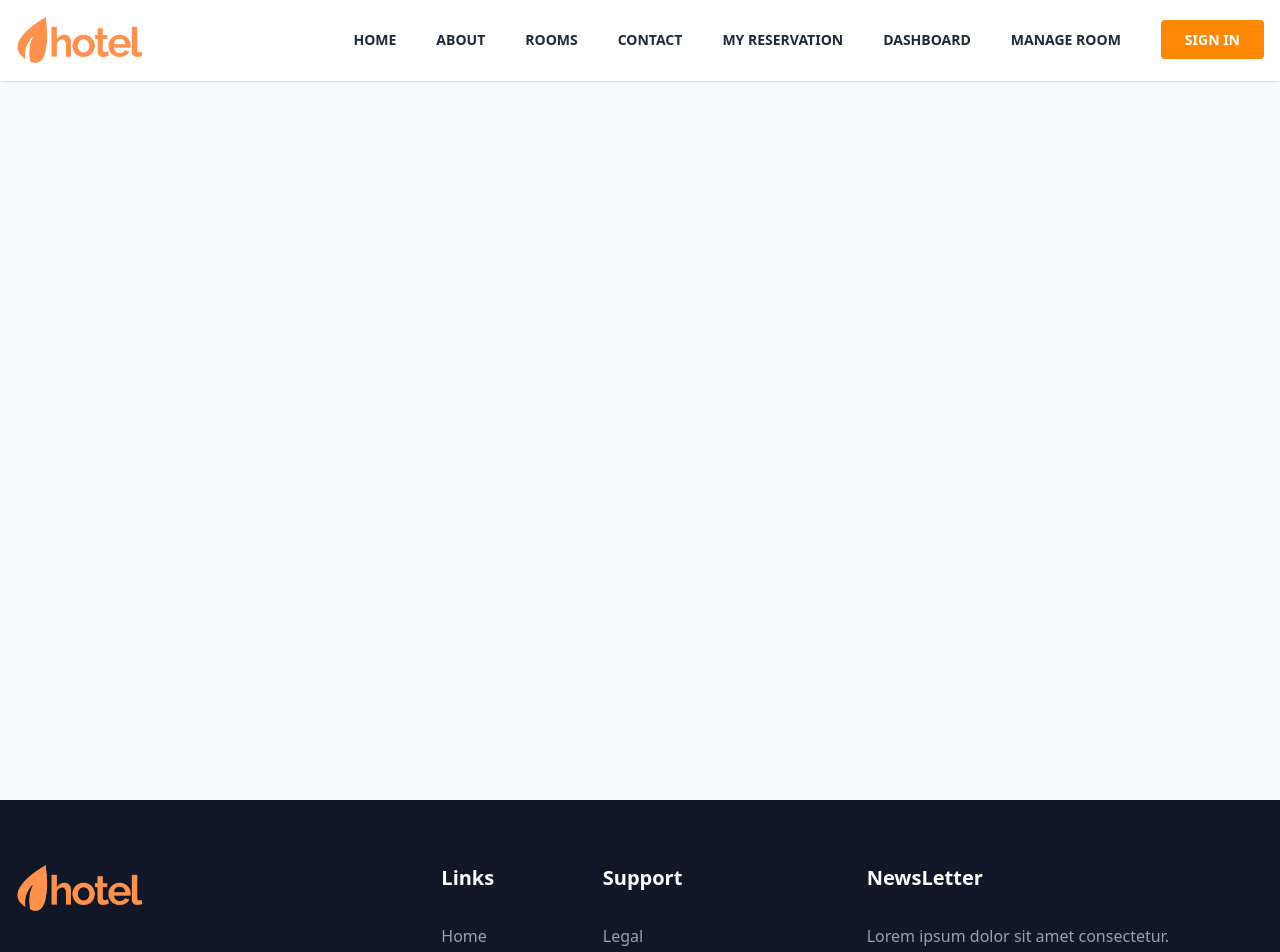
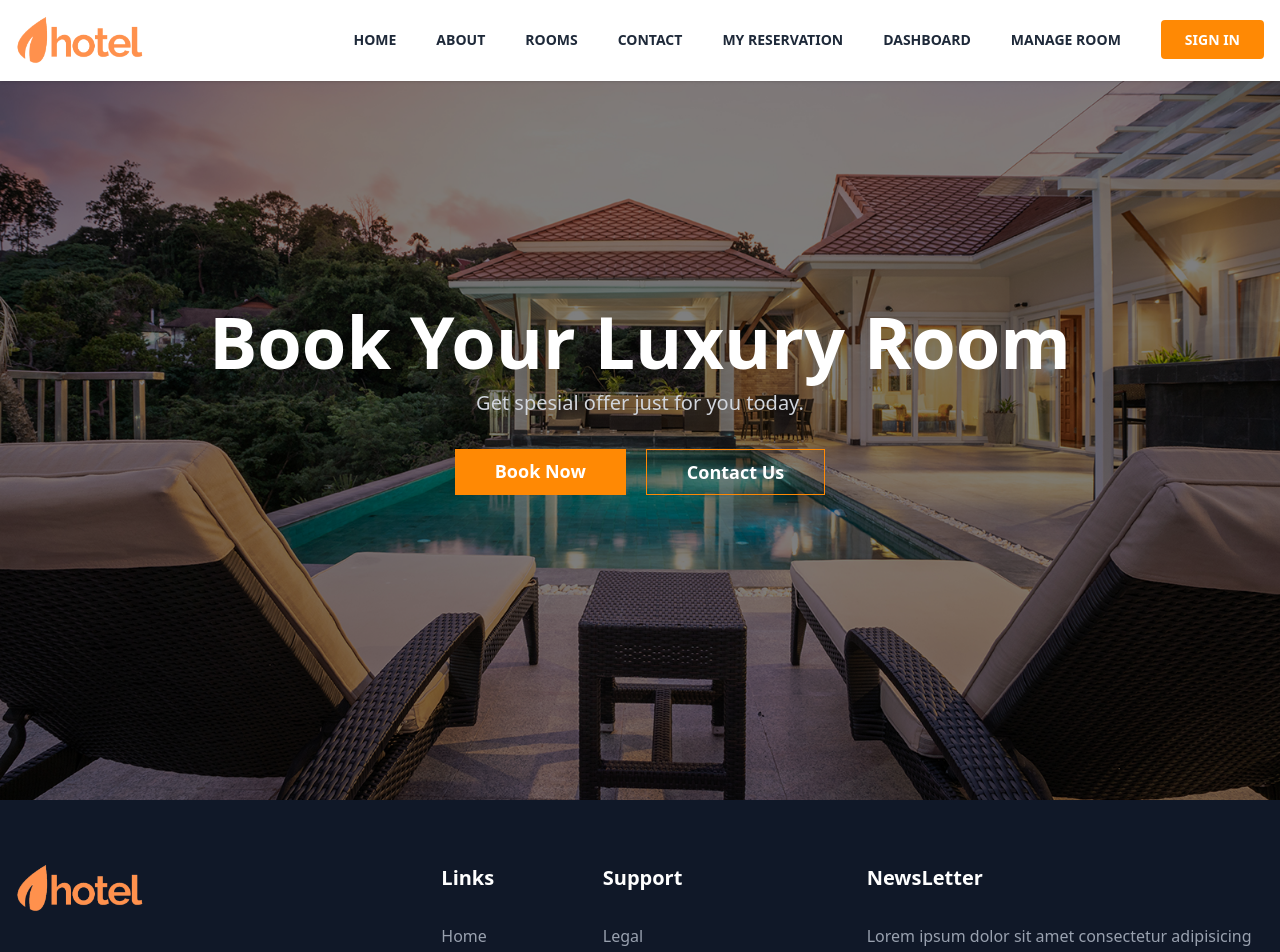
Before and after one commit to SugengPermana/booking-hotel, a Next.js app: page / in a window 1280 px wide. Shown: the top 952 px of the page. Built offline with nearby package versions, Linux system fonts and the light colour scheme.

Commit message:
create hero page

```diff
--- a/app/page.tsx
+++ b/app/page.tsx
@@ -1,7 +1,9 @@
+import Hero from "@/components/hero";
+
 export default function Home() {
   return (
-    <div className="">
-      <h1>Home Pages</h1>
+    <div>
+      <Hero />
     </div>
   );
 }
--- a/components/footer.tsx
+++ b/components/footer.tsx
@@ -27,30 +27,58 @@ const Footer = () => {
               <div className="flex-1 md:flex-none">
                 <h4 className="mb-8 text-xl font-semibold text-white">Links</h4>
                 <ul className="list-item space-y-5 text-gray-400">
-                <li><Link href="/">Home</Link></li>
-                <li><Link href="/about">About Us</Link></li>
-                <li><Link href="/room">Rooms</Link></li>
-                <li><Link href="/contact">Contact Us</Link></li>
+                  <li>
+                    <Link href="/">Home</Link>
+                  </li>
+                  <li>
+                    <Link href="/about">About Us</Link>
+                  </li>
+                  <li>
+                    <Link href="/room">Rooms</Link>
+                  </li>
+                  <li>
+                    <Link href="/contact">Contact Us</Link>
+                  </li>
                 </ul>
               </div>
 
               <div className="flex-1 md:flex-none">
-              <h4 className="mb-8 text-xl font-semibold text-white">Support</h4>
+                <h4 className="mb-8 text-xl font-semibold text-white">
+                  Support
+                </h4>
                 <ul className="list-item space-y-5 text-gray-400">
-                <li><Link href="#">Legal</Link></li>
-                <li><Link href="#">Terms & Conditions</Link></li>
-                <li><Link href="#">Payment Method</Link></li>
-                <li><Link href="#">Privacy Policy</Link></li>
+                  <li>
+                    <Link href="#">Legal</Link>
+                  </li>
+                  <li>
+                    <Link href="#">Terms & Conditions</Link>
+                  </li>
+                  <li>
+                    <Link href="#">Payment Method</Link>
+                  </li>
+                  <li>
+                    <Link href="#">Privacy Policy</Link>
+                  </li>
                 </ul>
               </div>
             </div>
           </div>
           <div>
-          <h4 className="mb-8 text-xl font-semibold text-white">NewsLetter</h4>
-          <p className="text-gray-400">Lorem ipsum dolor sit amet consectetur.</p>
+            <h4 className="mb-8 text-xl font-semibold text-white">
+              NewsLetter
+            </h4>
+            <p className="text-gray-400">
+              Lorem ipsum dolor sit amet consectetur adipisicing elit.
+              Voluptatibus, ea.
+            </p>
             <form action="" className="mt-5">
               <div className="mb-5">
-              <input type="text" name="email" className="w-full p-3 rounded-sm bg-white" placeholder="Example@gmail.com" />
+                <input
+                  type="text"
+                  name="email"
+                  className="w-full p-3 rounded-sm bg-white"
+                  placeholder="Example@gmail.com"
+                />
               </div>
               <button className="bg-orange-400 p-3 font-bold text-white w-full text-center rounded-sm hover:bg-orange-500">
                 Send Message
--- /dev/null
+++ b/components/hero.tsx
@@ -0,0 +1,46 @@
+import Image from "next/image";
+import Link from "next/link";
+const Hero = () => {
+  return (
+    <div className="relative h-screen text-white overflow-hidden">
+      <div className="absolute inset-0">
+        <Image
+          src="/hero.jpg"
+          alt="hero image"
+          fill
+          className="object-cover object-center w-full h-full"
+        />
+        <div className="absolute inset-0 bg-black opacity-50"></div>
+      </div>
+      <div className="relative flex flex-col justify-center items-center h-full text-center">
+        <h1
+          className="text-7xl font-extrabold leading-tigh mb-3 capitalize
+        "
+        >
+          Book your luxury room
+        </h1>
+        <p className="text-xl text-gray-300 mb-8">
+          Get spesial offer just for you today.
+        </p>
+        <div className="flex gap-5">
+          <Link
+            href="/room"
+            className="bg-orange-400 text-white hover:bg-orange-500 py-2 px-6
+          md:px-10 text-lg font-semibold hover:scale-105 hover:shadow-lg "
+          >
+            Book Now
+          </Link>
+          <Link
+            href="/contact"
+            className="bg-transparent border border-orange-400 text-white hover:bg-orange-500 py-2 px-6
+          md:px-10 text-lg font-semibold hover:scale-105 hover:shadow-lg "
+          >
+            Contact Us
+          </Link>
+        </div>
+      </div>
+    </div>
+  );
+};
+
+export default Hero;
```
Lines whose indentation alone changed are shown as unchanged.
